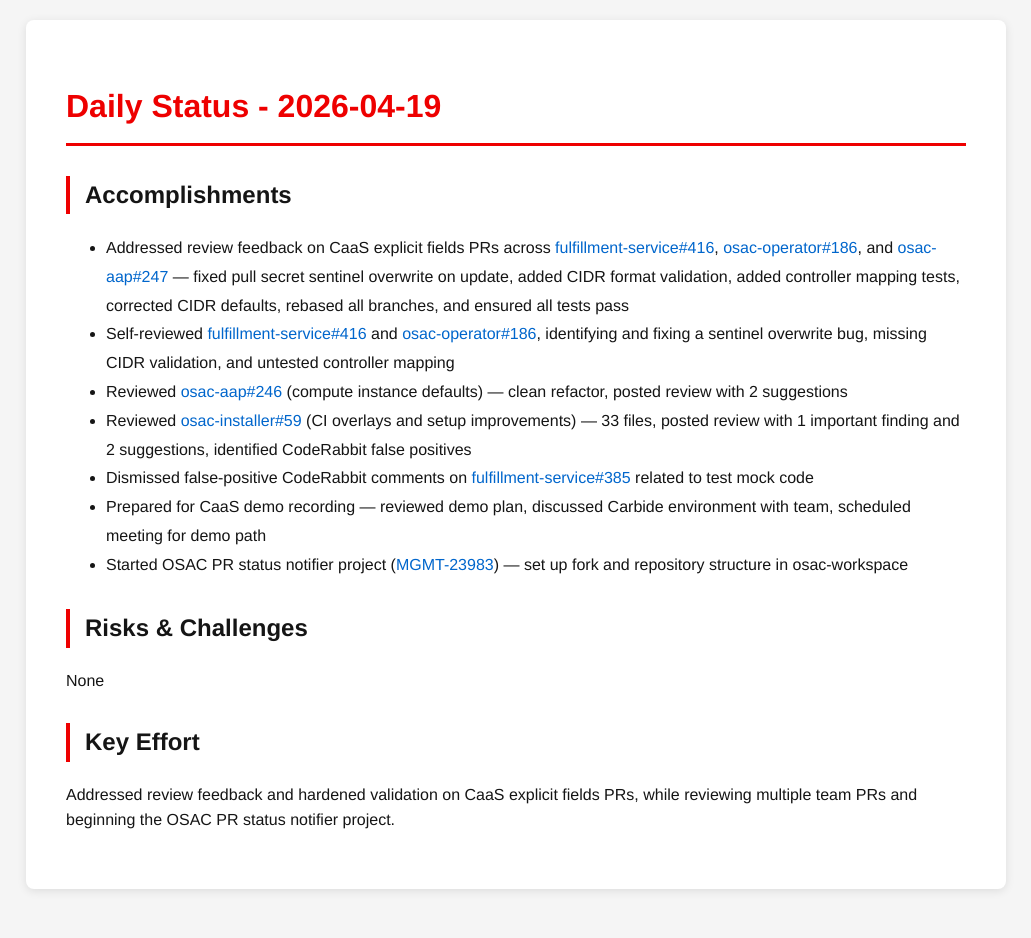
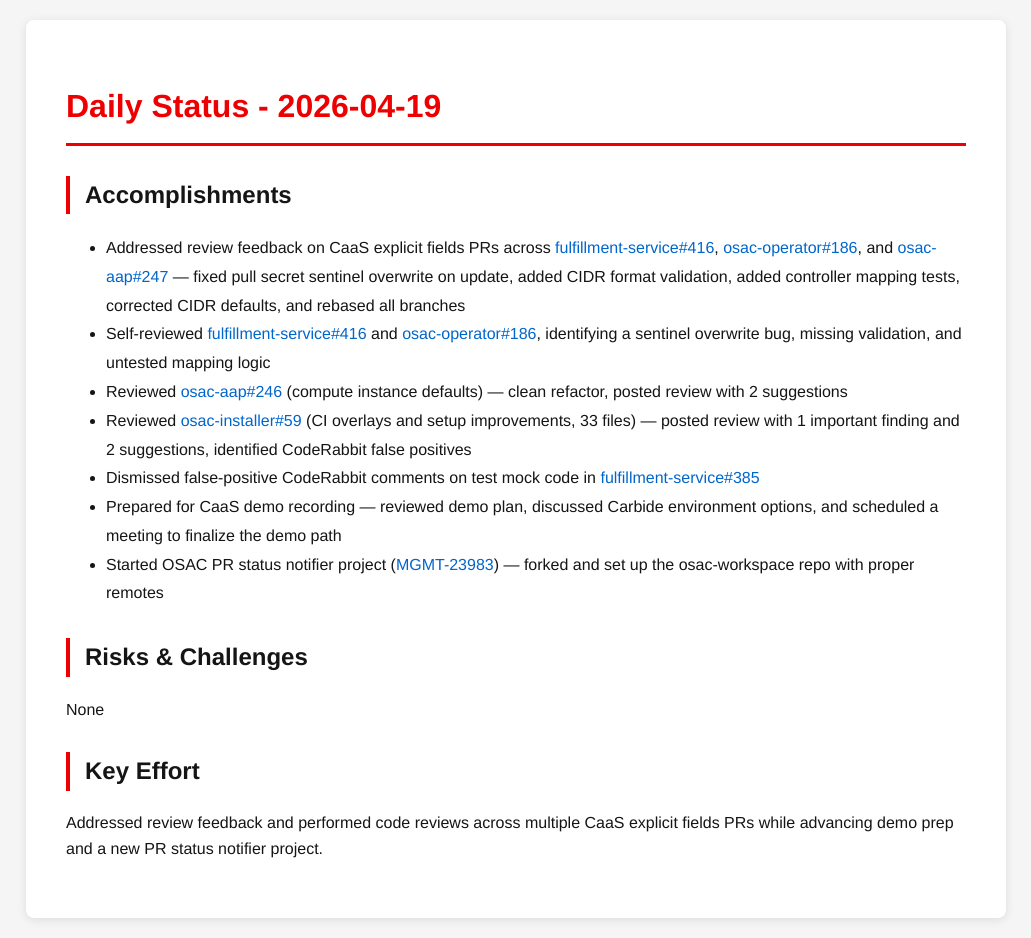
Before and after one commit to tzvatot/daily-status, a Jekyll site: the page built from 2026-04-19.md, in a window 1280 px wide. Shown: the whole page, without its empty margins (124-1155 px from the left). Built offline with Jekyll 4.4.1, drawn with Linux system fonts in a browser that asks for light colours; before the commit the page ends 909 px from its top, so only the background shows below that.

Commit message:
Daily status update - 2026-04-19

```diff
--- a/2026-04-19.md
+++ b/2026-04-19.md
@@ -7,16 +7,16 @@ date: 2026-04-19
 # Daily Status - 2026-04-19
 
 ## Accomplishments
-- Addressed review feedback on CaaS explicit fields PRs across [fulfillment-service#416](https://github.com/osac-project/fulfillment-service/pull/416), [osac-operator#186](https://github.com/osac-project/osac-operator/pull/186), and [osac-aap#247](https://github.com/osac-project/osac-aap/pull/247) — fixed pull secret sentinel overwrite on update, added CIDR format validation, added controller mapping tests, corrected CIDR defaults, rebased all branches, and ensured all tests pass
-- Self-reviewed [fulfillment-service#416](https://github.com/osac-project/fulfillment-service/pull/416) and [osac-operator#186](https://github.com/osac-project/osac-operator/pull/186), identifying and fixing a sentinel overwrite bug, missing CIDR validation, and untested controller mapping
+- Addressed review feedback on CaaS explicit fields PRs across [fulfillment-service#416](https://github.com/osac-project/fulfillment-service/pull/416), [osac-operator#186](https://github.com/osac-project/osac-operator/pull/186), and [osac-aap#247](https://github.com/osac-project/osac-aap/pull/247) — fixed pull secret sentinel overwrite on update, added CIDR format validation, added controller mapping tests, corrected CIDR defaults, and rebased all branches
+- Self-reviewed [fulfillment-service#416](https://github.com/osac-project/fulfillment-service/pull/416) and [osac-operator#186](https://github.com/osac-project/osac-operator/pull/186), identifying a sentinel overwrite bug, missing validation, and untested mapping logic
 - Reviewed [osac-aap#246](https://github.com/osac-project/osac-aap/pull/246) (compute instance defaults) — clean refactor, posted review with 2 suggestions
-- Reviewed [osac-installer#59](https://github.com/osac-project/osac-installer/pull/59) (CI overlays and setup improvements) — 33 files, posted review with 1 important finding and 2 suggestions, identified CodeRabbit false positives
-- Dismissed false-positive CodeRabbit comments on [fulfillment-service#385](https://github.com/osac-project/fulfillment-service/pull/385) related to test mock code
-- Prepared for CaaS demo recording — reviewed demo plan, discussed Carbide environment with team, scheduled meeting for demo path
-- Started OSAC PR status notifier project ([MGMT-23983](https://issues.redhat.com/browse/MGMT-23983)) — set up fork and repository structure in osac-workspace
+- Reviewed [osac-installer#59](https://github.com/osac-project/osac-installer/pull/59) (CI overlays and setup improvements, 33 files) — posted review with 1 important finding and 2 suggestions, identified CodeRabbit false positives
+- Dismissed false-positive CodeRabbit comments on test mock code in [fulfillment-service#385](https://github.com/osac-project/fulfillment-service/pull/385)
+- Prepared for CaaS demo recording — reviewed demo plan, discussed Carbide environment options, and scheduled a meeting to finalize the demo path
+- Started OSAC PR status notifier project ([MGMT-23983](https://issues.redhat.com/browse/MGMT-23983)) — forked and set up the osac-workspace repo with proper remotes
 
 ## Risks & Challenges
 None
 
 ## Key Effort
-Addressed review feedback and hardened validation on CaaS explicit fields PRs, while reviewing multiple team PRs and beginning the OSAC PR status notifier project.
+Addressed review feedback and performed code reviews across multiple CaaS explicit fields PRs while advancing demo prep and a new PR status notifier project.
```
